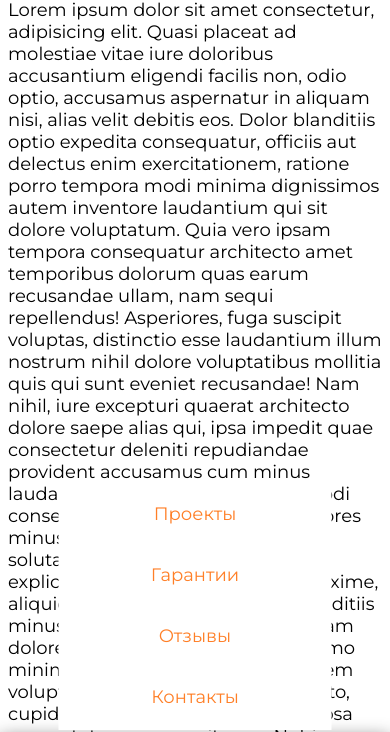
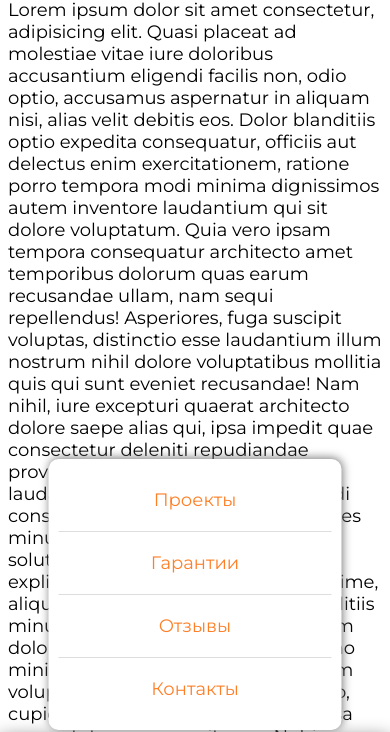
Before and after one commit to PylSerg/ukrcottage-concept, a plain HTML site: page index.html in a window 390 px wide. Both pictures are taken after a click on the button "Меню". Shown: the part 49-781 px from the top of the page. Drawn offline with Linux system fonts and the light colour scheme.

Commit message:
add appearance of mobile menu

```diff
--- a/index.html
+++ b/index.html
@@ -70,7 +70,7 @@
 				</li>
 			</ul>
 
-			<ul class="mobile-menu">
+			<ul class="mobile-menu" data-menu>
 				<li class="mobile-menu__item">
 					<a href="" class="mobile-menu__link">Проекты</a>
 				</li>
--- a/js/main.js
+++ b/js/main.js
@@ -9,14 +9,6 @@ function closeFormApp() {
 
 }
 
-(() => {
-    const menuBtn = document.querySelector("[data-menu-button]");
-
-    menuBtn.addEventListener("click", () => {
-        menuBtn.classList.toggle("active-button");
-    });
-})();
-
 function toTop() {
     let t;
     let top = Math.max(document.body.scrollTop,document.documentElement.scrollTop);
@@ -26,3 +18,13 @@ function toTop() {
     } else clearTimeout(t);
     return false;
 }
+
+(() => {
+    const menuBtn = document.querySelector("[data-menu-button]");
+    const menuList = document.querySelector("[data-menu]");
+
+    menuBtn.addEventListener("click", () => {
+        menuBtn.classList.toggle("active-button");
+        menuList.classList.toggle("visible");
+    });
+})();
--- a/sass/_nav-mobile.scss
+++ b/sass/_nav-mobile.scss
@@ -11,6 +11,8 @@
     background-color: #fff;
 
     box-shadow: 0 6px 20px #333;
+
+    z-index: 998;
 
     @media screen and (max-width: 765px) {
         visibility: visible;
@@ -76,19 +78,25 @@
     left: 50%;
     bottom: 65px;
 
-    transform: translateX(-50%);
+    transform: translate(-50%, 150%);
+    transition: all 100ms linear;
 
     background-color: #fff;
 
     width: 70vw;
 
+    border-radius: 10px;
+    box-shadow: 1px -1px 10px #777;
+
     list-style: none;
     margin: 0;
-    padding: 0;
+    padding: 10px;
+
+    z-index: 997;
 }
 
-.mobile-menu__item {
-    margin: 5px;
+.mobile-menu__item:not(:last-child) {
+    border-bottom: 1px solid #ddd;
 }
 
 .mobile-menu__link {
@@ -96,12 +104,16 @@
 
     text-align: center;
     color: var(--main-color);
-    line-height: 2;
 
-    padding: 10px;
+    padding: 20px;
 }
 
 .mobile-menu__link:hover {
     background-color: var(--main-color);
     color: #fff;
 }
+
+.visible {
+    transform: translate(-50%, 0%);
+    transition: all 100ms linear;
+}
```
Also changed, not shown: css/main.css, css/main.min.css, 2 other files.
